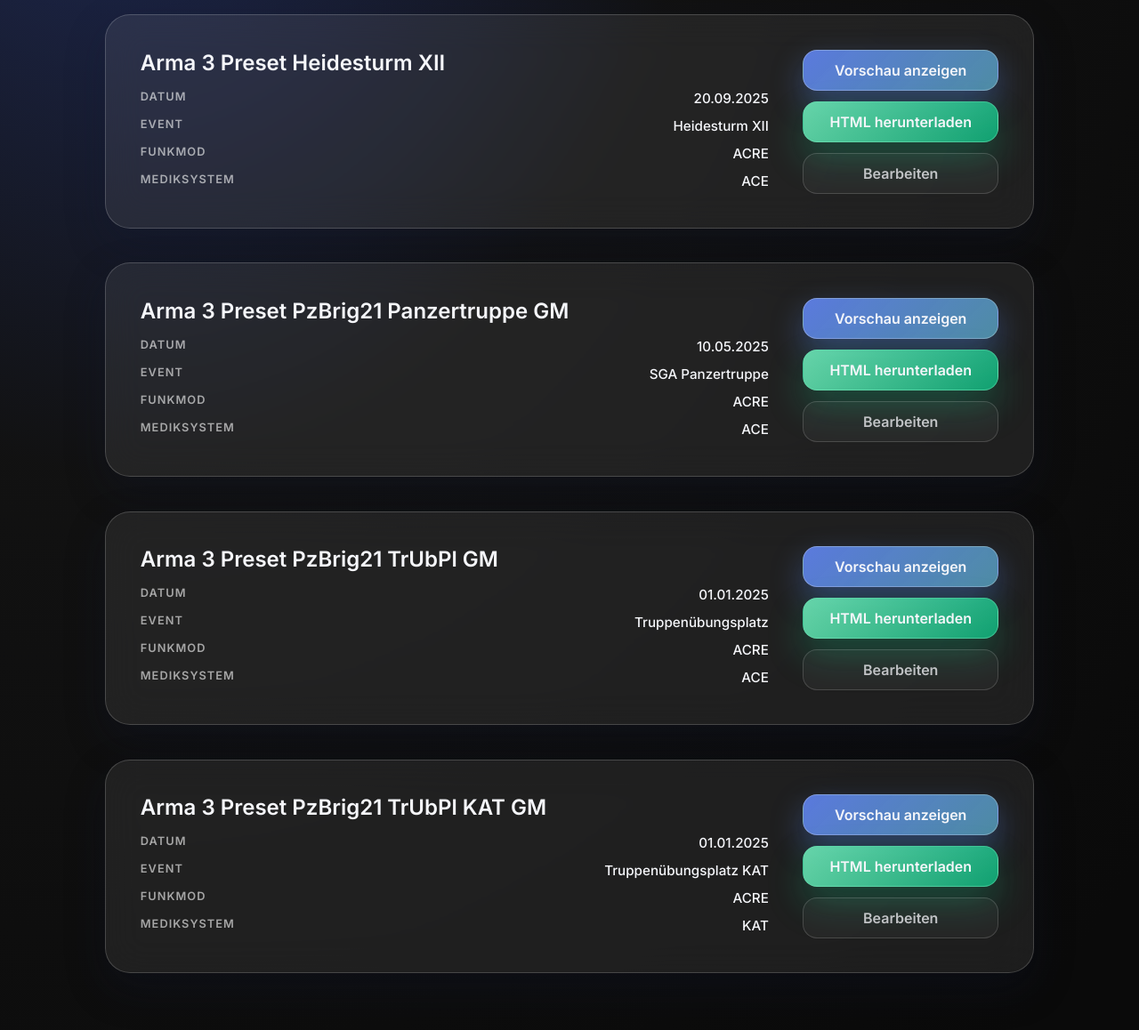
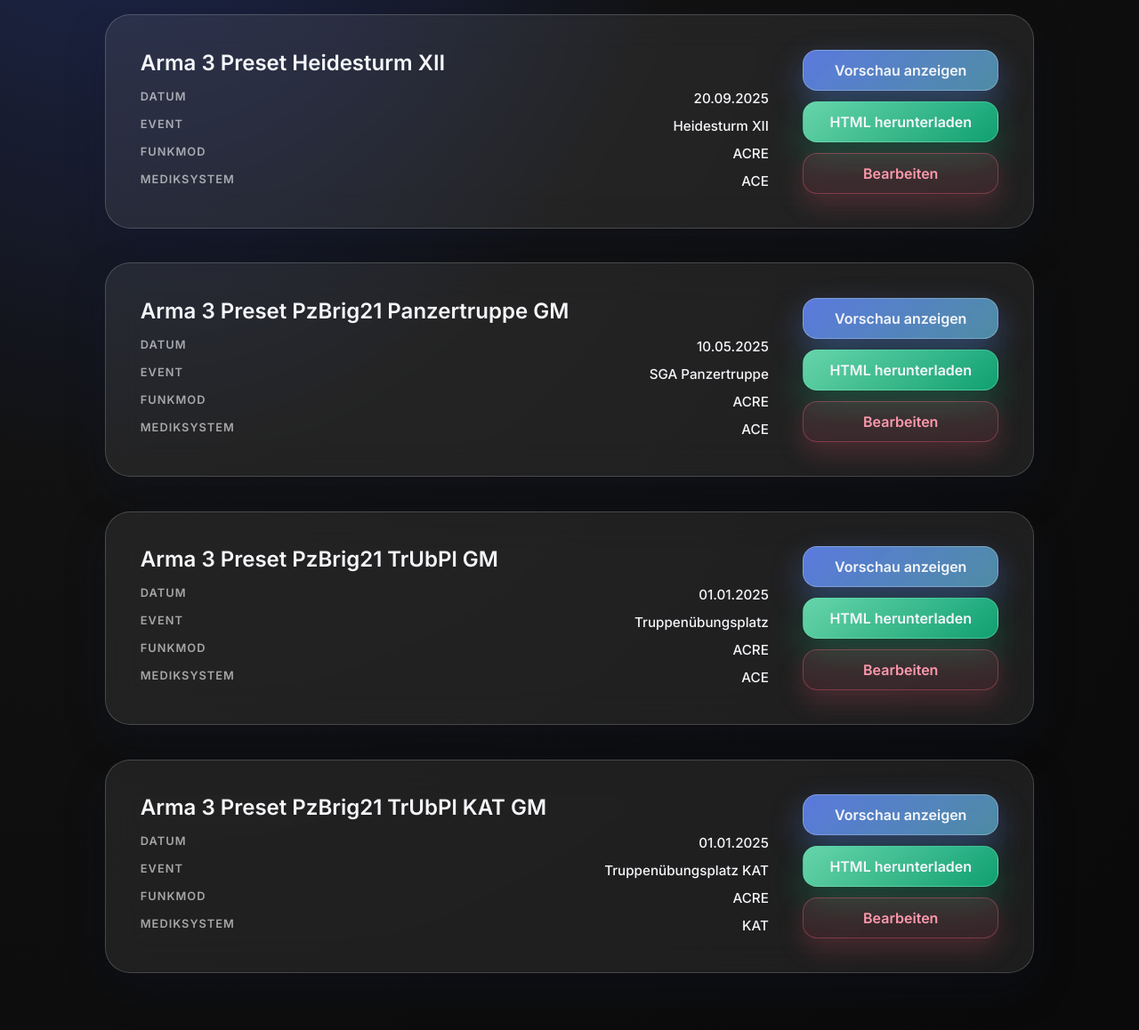
Before and after one commit to sancron/Workshop-HTML-Webseite, a PHP site: page /index.php in a window 1280 px wide. Shown: the part 589-1747 px from the top of the page at 89% size. Run offline with PHP 8.4, Linux system fonts and the light colour scheme; the visitor is signed in with stand-in values (Sample User, id 1).

Commit message:
Use danger style for admin edit link

```diff
--- a/index.php
+++ b/index.php
@@ -96,7 +96,7 @@ unset($organizerEntries);
                                     <a href="<?= htmlspecialchars($entry['html']) ?>" class="btn btn-primary-glass" target="_blank">Vorschau anzeigen</a>
                                     <a href="<?= htmlspecialchars($entry['html']) ?>" class="btn btn-download" download>HTML herunterladen</a>
                                     <?php if ($isAdmin): ?>
-                                        <a href="upload.php?edit=<?= urlencode($entry['preset_name']) ?>" class="btn btn-glass">Bearbeiten</a>
+                                        <a href="upload.php?edit=<?= urlencode($entry['preset_name']) ?>" class="btn btn-danger">Bearbeiten</a>
                                     <?php endif; ?>
                                 </div>
                             </div>
```
